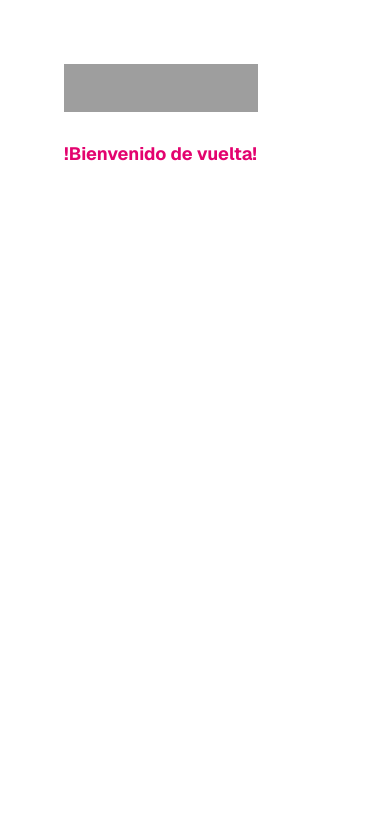
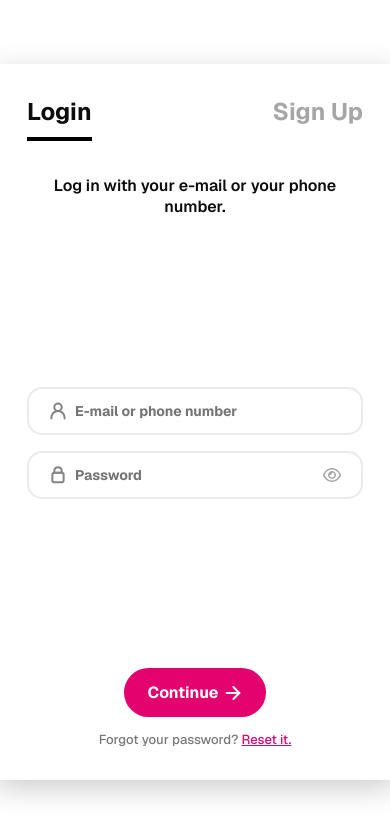
Before and after one commit to SergioLU18/dyshez-prueba-tecnica, a Next.js app: page /login in a window 390 px wide. Shown: the top 836 px of the page. Built offline with nearby package versions, Linux system fonts and the light colour scheme; grey boxes are pictures that could not be loaded.

Commit message:
adds comments and some small css changes for responsiveness

```diff
--- a/src/app/actions.ts
+++ b/src/app/actions.ts
@@ -96,9 +96,6 @@ export async function logout() {
 
     const supabase = await createClient()
 
-    // type-casting here for convenience
-    // in practice, you should validate your inputs
-
     const { error } = await supabase.auth.signOut()
 
     if (error) {
--- a/src/app/login/actions.ts
+++ b/src/app/login/actions.ts
@@ -19,6 +19,8 @@ export async function login(formData: FormData) {
 
     const supabase = await createClient()
 
+    // We are allowing our user to login with either phone or email so we must format our
+    // signInWithPassword function accordingly
     let identifier = formData.get('email') as string
     const password = formData.get('password') as string
     const isEmail = identifier.includes("@")
@@ -55,14 +57,14 @@ export async function resendOtp(phone: string) {
 
     const supabase = await createClient()
 
-    const { error: whatsappError } = await supabase.auth.signInWithOtp({
+    const { error } = await supabase.auth.signInWithOtp({
         phone,
         options: {
             channel:'whatsapp',
         }
     })
 
-    return {error: whatsappError}
+    return error
 
 }
 
--- a/src/app/login/page.module.css
+++ b/src/app/login/page.module.css
@@ -98,10 +98,12 @@
     font-weight: 500;
 }
 
-.login-form {
+.form {
     display: flex;
     flex-direction: column;
-    gap: 32px;
+    gap: 48px;
+    flex-grow: 1;
+    justify-content: center;
 }
 
 .login-button-container {
--- a/src/app/login/page.tsx
+++ b/src/app/login/page.tsx
@@ -31,6 +31,8 @@ export default function LoginPage() {
     const loginRef = React.useRef<HTMLButtonElement>(null);
     const signupRef = React.useRef<HTMLButtonElement>(null);
 
+    // All toggles will reset some of their respective data
+
     const toggleForgotPassword = () => {
         setformData(initialFormData)
         setForgotPassword(!forgotPassword);
@@ -52,6 +54,7 @@ export default function LoginPage() {
         }))
     }
 
+    // Error handling will be done in OTP side so we must return an error
     const handleOtpSubmit = async (otp: string) => {
         const error = await uploadOtp(otpPhone, otp)
         return error;
@@ -60,7 +63,7 @@ export default function LoginPage() {
     const handleResend = async () => {
         const error = await resendOtp(otpPhone)
         if(error) {
-            // TODO: Set toast error
+            toast.error(error.message)
         }
     }
 
@@ -101,6 +104,8 @@ export default function LoginPage() {
         }));
     };
 
+    // This function will check for any errors on our form. If errors are present, our custom
+    // inputs will be marked as 'errors' and display the error with a tooltip
     const checkFormErrors = () => {
         const newErrors = {...initialFormErrors};
         const emailRegex = /^[A-Za-z0-9._%+-]+@[A-Za-z0-9.-]+\.[A-Za-z]{2,}$/;
@@ -144,6 +149,7 @@ export default function LoginPage() {
     }
 
     const handleSubmit = async () => {
+        // Check for errors before submitting
         const newErrors = checkFormErrors();
         setFormErrors((prevErrors) => ({
             ...prevErrors,
@@ -212,6 +218,7 @@ export default function LoginPage() {
                                 <button ref={loginRef} className={isLogin ? styles['button-active'] : styles.button} onClick={toggleIsLogin}>
                                     Login
                                 </button>
+                                <Toaster richColors/>
                                 <button ref={signupRef} className={!isLogin ? styles['button-active'] : styles.button} onClick={toggleIsLogin}>
                                     Sign Up
                                 </button>
@@ -231,7 +238,7 @@ export default function LoginPage() {
                         </div>
                     )}
 
-                    {!resetSent && (<div className={styles["login-form"]}>
+                    {!resetSent && (<div className={styles["form"]}>
                         {/* LOGIN VIEW */}
                         {isLogin && (<form className={styles["login-inputs"]} ref={loginFormRef}>
                             <FormInput
@@ -343,6 +350,7 @@ export default function LoginPage() {
                                 <p>I agree to the terms and conditions</p>
                             </div>
                         )}
+                    </div>)}
                     {(!resetSent && !signUpComplete) && <div className={styles["login-button-container"]}>
                         <Button primaryAction={handleSubmit} label={submitButtonLabel} disabled={loading} />
                         <div className={styles["forgot-password"]}>
@@ -352,9 +360,8 @@ export default function LoginPage() {
                             </p>)}
                         </div>
                     </div>}
-                    </div>)}
 
-                    {showThirdPartyLogins && (<div className={styles["login-socials"]}>
+                    {/* {showThirdPartyLogins && (<div className={styles["login-socials"]}>
                         {thirdPartyLogins.map((thirdParty: ThirdPartyLogin, index: number) => (
                             <div key={index} className={styles["login-socials-button"]}>
                                 <Image
@@ -366,11 +373,10 @@ export default function LoginPage() {
                                 />
                             </div>
                         ))}
-                    </div>)}
+                    </div>)} */}
                 </>)}
                 {otpActive && <OTPInput length={6} onSubmit={handleOtpSubmit} handleResend={handleResend}/>}
             </div>
-            <Toaster richColors/>
         </PageContainer>
     );
 }
--- a/src/app/reset/page.tsx
+++ b/src/app/reset/page.tsx
@@ -54,6 +54,7 @@ export default function ResetPage() {
     }
 
     const handleCode = async () => {
+        // Blocks reset page if no code is present
         if(!code) {
             router.push('/login')
         }
--- a/src/components/otpInput/index.tsx
+++ b/src/components/otpInput/index.tsx
@@ -85,11 +85,13 @@ export const OTPInput: React.FC<OTPInputProps> = ({length, onSubmit, handleResen
         }
     }
 
-    const handleClick = (index: number) => {
+    // Auto focus first empty input to prevent user from skipping inputs
+    const handleClick = () => {
         const firstEmtpyInput = otp.findIndex(value => value === "");
         inputsRef.current[firstEmtpyInput]?.focus()
     }
 
+    // Auto-select all input's content to allow for easier rewrite
     const handleFocus = (index: number) => {
         inputsRef.current[index]?.select()
     }
@@ -132,7 +134,7 @@ export const OTPInput: React.FC<OTPInputProps> = ({length, onSubmit, handleResen
                                 className={styles.input}
                                 onChange={(e) => handleChange(index, e)}
                                 onKeyDown={(e) => handleKeyDown(index, e)}
-                                onClick={() => {handleClick(index)}}
+                                onClick={handleClick}
                                 onFocus={() => {handleFocus(index)}}
                                 onContextMenu={handleContextMenu}
                             />
--- a/src/components/pageContainer/component.module.css
+++ b/src/components/pageContainer/component.module.css
@@ -8,7 +8,8 @@
 
     display: flex;
     flex-direction: row;
-    height: 100svh;
+    max-height: 100svh;
+    min-height: 100svh;
     background-color: #ffffff;
     padding: 64px;
     font-family: var(--font-geist-sans);
@@ -30,3 +31,10 @@
       --button-secondary-hover: #1a1a1a;
     }
   }
+
+  @media (max-width: 1100px) {
+    .container {
+      justify-content: center;
+      max-height: none;
+    }
+  }
--- a/src/components/welcome/component.module.css
+++ b/src/components/welcome/component.module.css
@@ -3,6 +3,12 @@
     flex-direction: column;
     gap: 32px;
 }
+
+@media (max-width: 1100px) {
+    .main {
+      display: none;
+    }
+  }
 
 .welcome {
     color: #e3036f;
```
Also changed, not shown: src/app/page.tsx (+6 -3 lines). Lines whose indentation alone changed are shown as unchanged.
